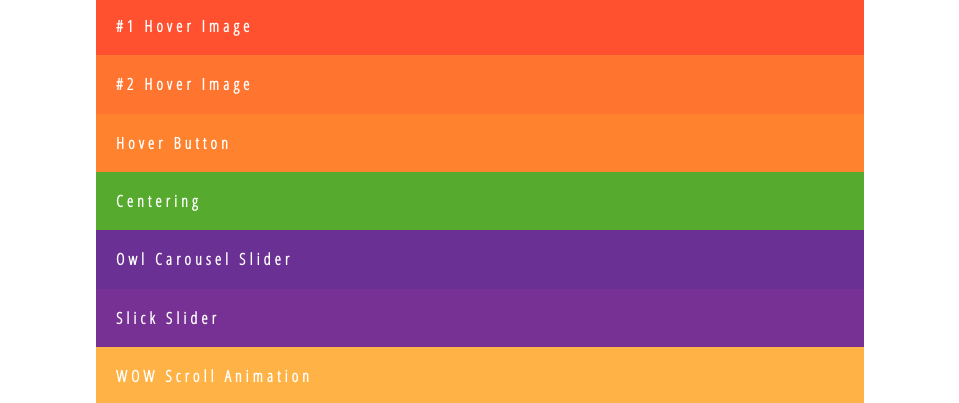
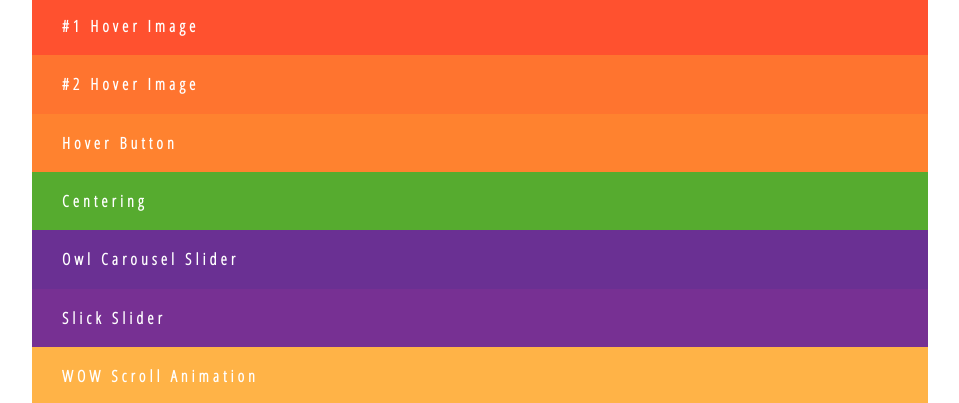
Before and after one commit to bienjerico/bienjerico.github.io, a website: page index.html in a window 1280 px wide. Shown: the part 80-483 px from the top of the page, without its empty margins (160-1119 px from the left). Drawn offline with nearby package versions, Linux system fonts and the light colour scheme.

Commit message:
re-design

```diff
--- a/style.css
+++ b/style.css
@@ -33,7 +33,7 @@
 .gradient-list {
 	font-family: 'Open Sans Condensed', sans-serif;
 	letter-spacing: 0.25em;
-	width: 60%;
+	width: 70%;
 	margin: 0 auto;
 }
 	.gradient-list ul {
@@ -44,12 +44,12 @@
 	margin: 0;
 	padding: 20px;}
 .gradient-list li.gradient-item {
-	padding: 20px;
+	padding: 20px 30px;
 	-webkit-transition-duration: 0.3s;
 	transition-duration: 0.3s;
 }
 .gradient-list li.gradient-item:hover {
-	padding-left: 30px;
+	padding-left: 40px;
 }
 
 .gradient-list .gradient-item a {
```
